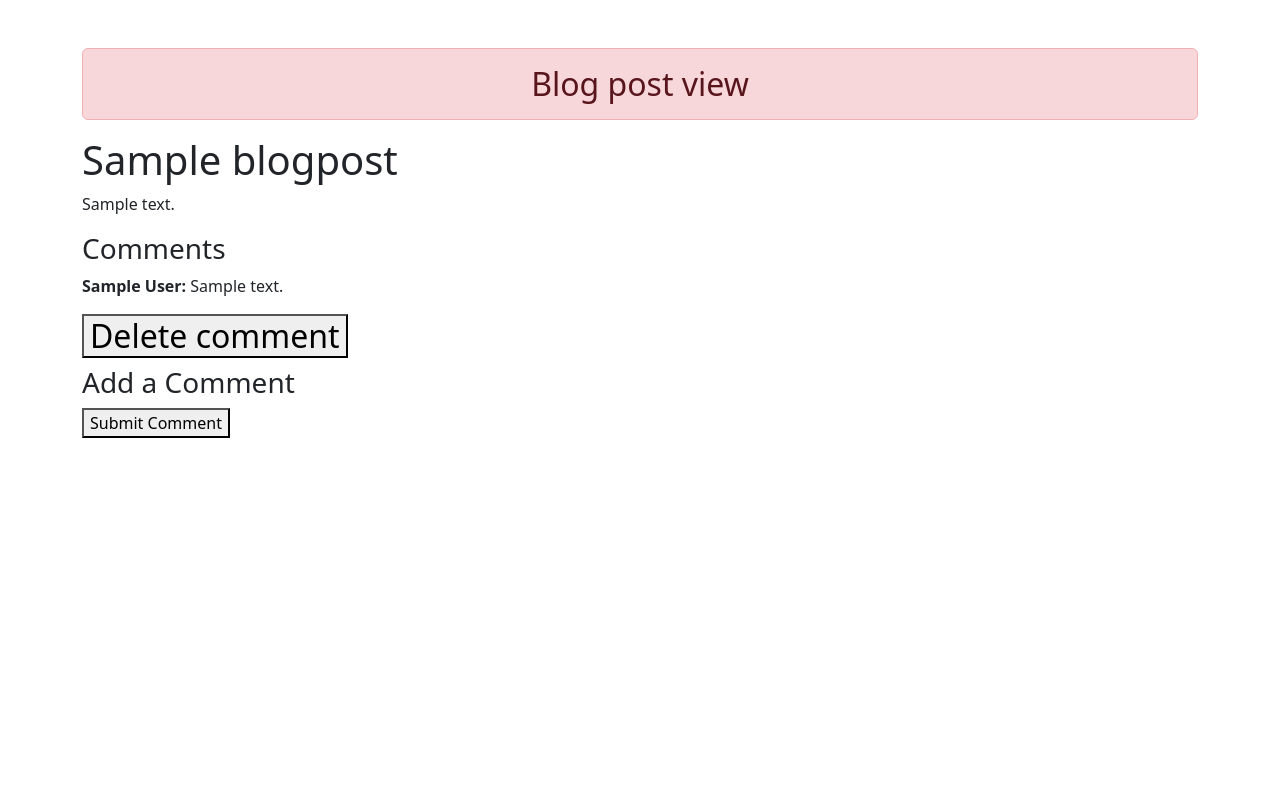
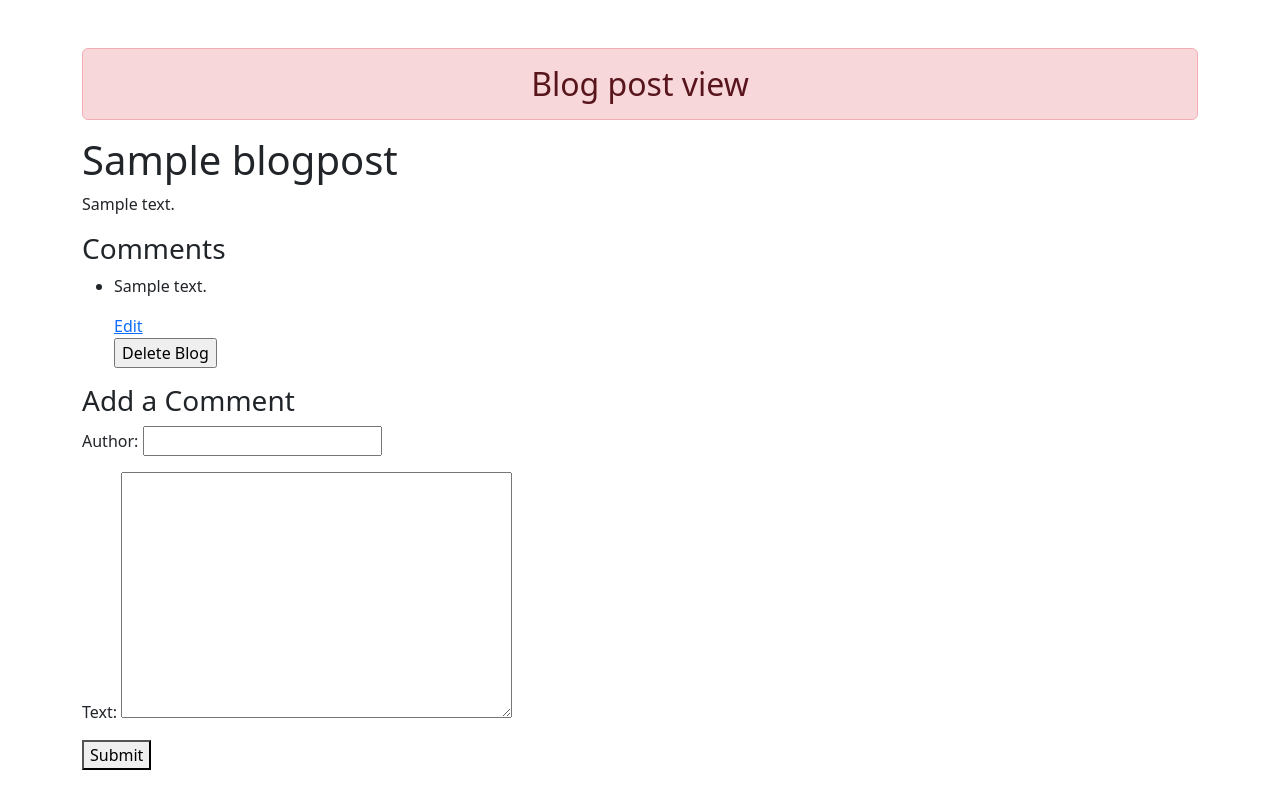
Before and after one commit to Shivani2120/blog, a Django app: page /post/1 in a window 1280 px wide. Run offline with Django 3.2, Linux system fonts and the light colour scheme; tables that the repository leaves empty hold one stand-in row (values such as "Sample post"); some libraries are stand-ins or nearby versions.

Commit message:
Added comment edit delete button

```diff
--- a/blog/templates/blog_detail.html
+++ b/blog/templates/blog_detail.html
@@ -6,28 +6,32 @@
     <p>{{ blog.content }}</p>
   </article>
 
-  <section>
+
   <h3>Comments</h3>
-    {% for comment in blog.comment_set.all %}
-      <p><strong>{{ comment.author }}:</strong> {{ comment.text }}</p>
-      <h2>
-        <form action="{% url 'delete_comment' blog.id %}" method="post">
+
+  {% if comments %}
+    <ul class="comment-list">
+      {% for comment in comments %}
+        <li class="comment">
+          <p>{{ comment.text }}</p>
+            <a href="{% url 'edit_comment' comment.id %}">Edit</a>
+            <form action="{% url 'delete_comment' comment.id %}" method="post">
               {% csrf_token %}
               <input type="hidden" name="confirmation_code" value="DELETE">
-            <button type="submit" onclick="return confirm('Are you sure you want to delete this comment?')">Delete comment</button>
+              <input type="submit" value="Delete Blog" onclick="return confirm('Are you sure you want to delete this blog?')">
             </form>
-    </h2>
-    {% empty %}
+        </li>
+      {% endfor %}
+    </ul>
+  {% else %}
     <p>No comments yet.</p>
-    {% endfor %}
-  </section>
+  {% endif %}
 
-  <section>
   <h3>Add a Comment</h3>
-    <form method="POST" action="{% url 'add_comment' blog.id %}">
+  <form method="post" action="{% url 'add_comment' blog.id %}">
     {% csrf_token %}
     {{ comment_form.as_p }}
-      <button type="submit">Submit Comment</button>
+    <button type="submit">Submit</button>
   </form>
-  </section>
+
 {% endblock content %}
--- a/blog/views.py
+++ b/blog/views.py
@@ -6,7 +6,18 @@ from .forms import CommentForm
 
 def blog_detail(request, post_id):
   blog = get_object_or_404(BlogPost, pk=post_id)
-  return render(request, 'blog_detail.html', {'blog': blog})
+  comments = Comment.objects.filter(post=blog)
+
+  if request.method == 'POST':
+    comment_form = CommentForm(request.POST)
+    if comment_form.is_valid():
+      new_comment = comment_form.save(commit=False)
+      new_comment.post = blog
+      new_comment.save()
+      return redirect('blog_detail', post_id=blog.id)
+  else:
+    comment_form = CommentForm()
+  return render(request, 'blog_detail.html', {'blog': blog, 'comments': comments, 'comment_form': comment_form})
 
 def index(request):
   blogs = BlogPost.objects.all()
@@ -42,22 +53,32 @@ def delete_blog(request, post_id):
   return redirect('blog_detail', post_id=post_id)
 
 def add_comment(request, post_id):
-    post = get_object_or_404(BlogPost, id=post_id)
+    blog = get_object_or_404(BlogPost, pk=post_id)
 
     if request.method == 'POST':
-        form = CommentForm(request.POST)
-        if form.is_valid():
-            comment = form.save(commit=False)
-            comment.post = post
-            comment.save()
-            return redirect('blog_detail', post_id=post.id)
+      form = CommentForm(request.POST)
+      if form.is_valid():
+        comment = form.save(commit=False)
+        comment.post = blog
+        comment.save()
+        return redirect('blog_detail', post_id=blog.id)
+    return render(request, 'blog_detail.html', {'blog': blog, 'comment_form': form})
 
-    return render(request, 'blog_detail.html', {'blog': post, 'comment_form': form})
+def edit_comment(request, comment_id):
+    comment = get_object_or_404(Comment, pk=comment_id)
+    if request.method == 'POST':
+      form = CommentForm(request.POST, instance=comment)
+      if form.is_valid():
+        form.save()
+        return redirect('blog_detail', post_id=comment.post.id)
+    else:
+      form = CommentForm(instance=comment)
+    return render(request, 'edit_comment.html', {'form': form, 'comment': comment})
 
-def delete_comment(request, post_id):
-  comment = get_object_or_404(Comment, pk=post_id)
+def delete_comment(request, comment_id):
+  comment = get_object_or_404(Comment, pk=comment_id)
   if request.method == 'POST':
+    post_id = comment.post.id
     comment.delete()
-    messages.success(request,  'The blog has been deleted successfully.')
-    return redirect('index')
-  return redirect('blog_detail', post_id=comment.id)
+    return redirect('blog_detail', post_id=post_id)
+  return redirect('blog_detail', post_id=post_id)
--- a/blog_comment_project/urls.py
+++ b/blog_comment_project/urls.py
@@ -24,6 +24,7 @@ urlpatterns = [
     path('new/', views.create_blog, name='create_blog'),
     path('edit/<int:post_id>', views.edit_blog, name='edit_blog'),
     path('delete/<int:post_id>', views.delete_blog, name='delete_blog'),
-    path('comment/<int:post_id>', views.add_comment, name='add_comment'),
-    path('delete/<int:post_id>', views.delete_comment, name='delete_comment'),
+    path('<int:post_id>/comment/', views.add_comment, name='add_comment'),
+    path('comment/<int:comment_id>/delete/', views.delete_comment, name='delete_comment'),
+    path('comment/<int:comment_id>/edit/', views.edit_comment, name='edit_comment'),
 ]
```
Also changed, not shown: blog/templates/edit_comment.html (added, +12 -0 lines). Lines whose indentation alone changed are shown as unchanged.
